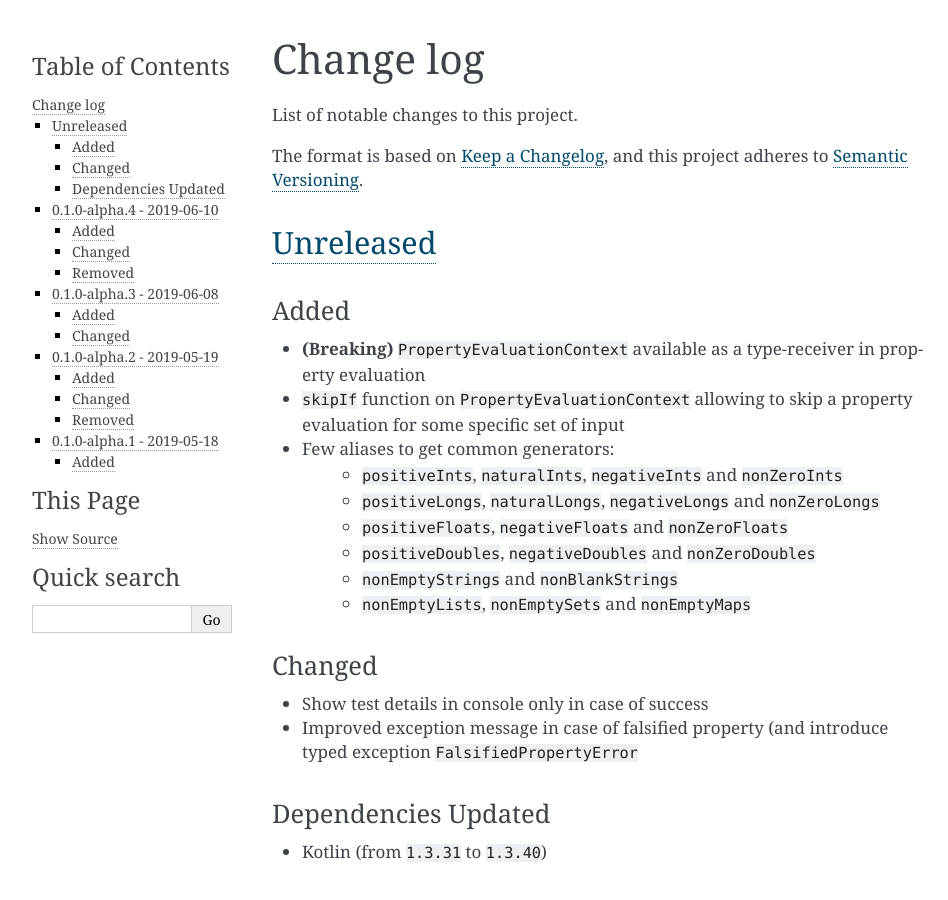
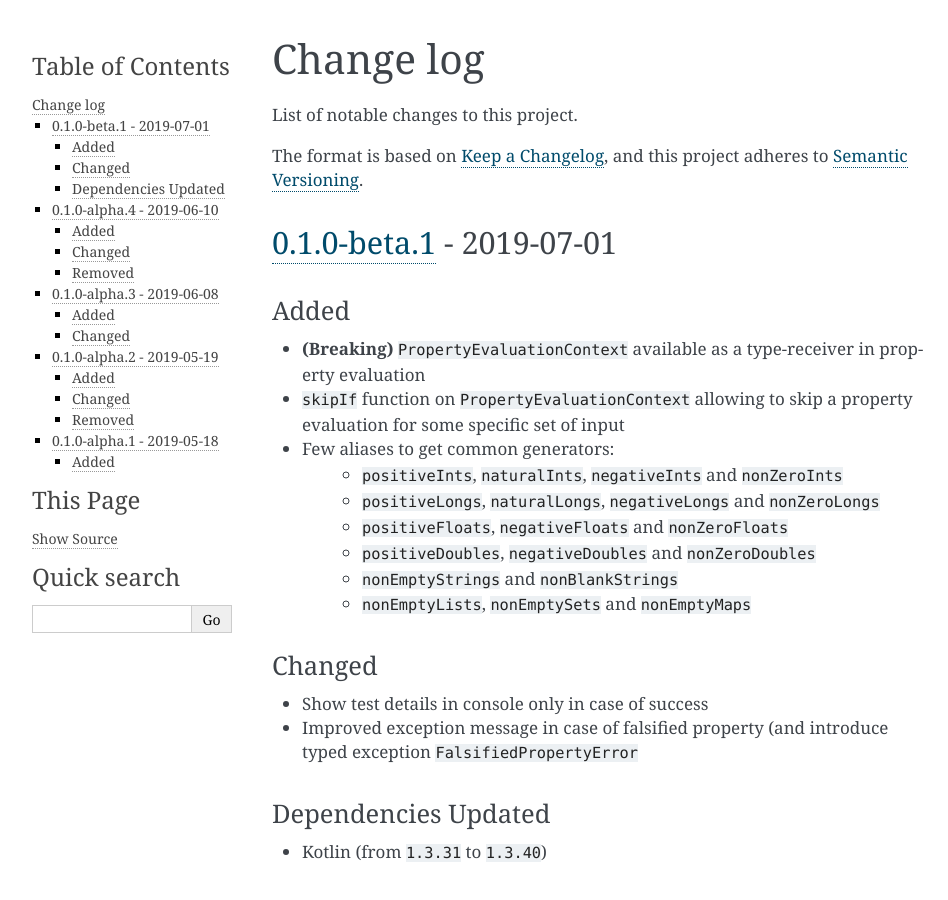
Before and after one commit to jcornaz/kwik, a Sphinx documentation site: the page built from docs/changelog.rst, in a window 1280 px wide and 900 px high. Shown: the whole window, without its empty margins (148-1096 px from the left). Built offline with Sphinx 7.4.7, drawn with Linux system fonts in a browser that asks for light colours.

Commit message:
Release 0.1-beta.1

```diff
--- a/CHANGELOG.rst
+++ b/CHANGELOG.rst
@@ -9,8 +9,15 @@ and this project adheres to `Semantic Versioning`_.
 .. _Keep a Changelog: https://keepachangelog.com/en/1.0.0
 .. _Semantic Versioning: https://semver.org/spec/v2.0.0.html
 
+.. startUnreleasedBlock
+
 Unreleased_
 -----------
+
+.. endUnreleasedBlock
+
+0.1.0-beta.1_ - 2019-07-01
+--------------------------
 
 Added
 .....
@@ -111,7 +118,8 @@ Added
 * ``withSample`` and ``withNull`` to inject constants values to be always tested
 * ``zip`` operator to combine two given generators
 
-.. _Unreleased: https://github.com/jcornaz/kwik/compare/0.1.0-alpha.4...develop
+.. _Unreleased: https://github.com/jcornaz/kwik/compare/0.1.0-beta.1...develop
+.. _0.1.0-beta.1: https://github.com/jcornaz/kwik/compare/0.1.0-alpha.4...0.1.0-beta.1
 .. _0.1.0-alpha.4: https://github.com/jcornaz/kwik/compare/0.1.0-alpha.3...0.1.0-alpha.4
 .. _0.1.0-alpha.3: https://github.com/jcornaz/kwik/compare/0.1.0-alpha.2...0.1.0-alpha.3
 .. _0.1.0-alpha.2: https://github.com/jcornaz/kwik/compare/0.1.0-alpha.1...0.1.0-alpha.2
--- a/README.rst
+++ b/README.rst
@@ -105,7 +105,7 @@ Example of setup using gradle.
     }
 
     dependencies {
-        testCompile("com.github.jcornaz.kwik:kwik-core-jvm:0.1.0-alpha.4")
+        testCompile("com.github.jcornaz.kwik:kwik-core-jvm:0.1.0-beta.1")
     }
 .. endGradleSetup
 
--- a/docs/changelog.rst
+++ b/docs/changelog.rst
@@ -1 +1,5 @@
 .. include:: ../CHANGELOG.rst
+    :end-before: .. startUnreleasedBlock
+
+.. include:: ../CHANGELOG.rst
+    :start-after: .. endUnreleasedBlock
```
